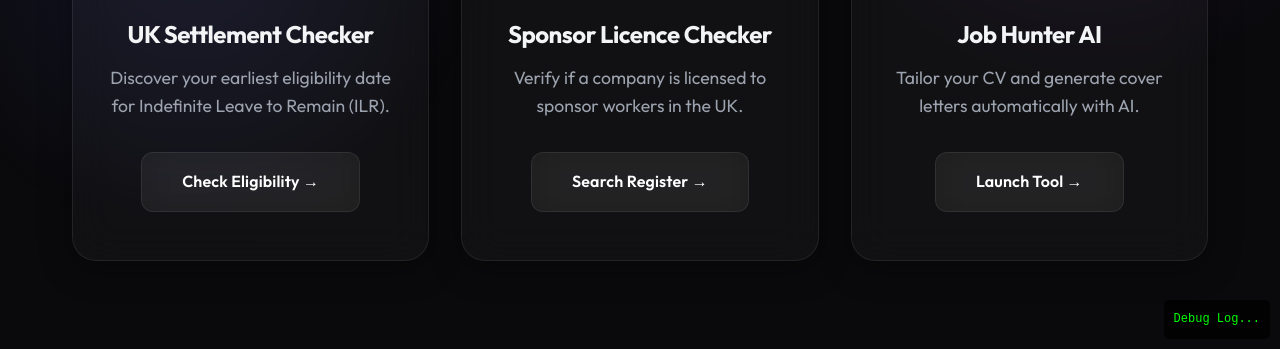
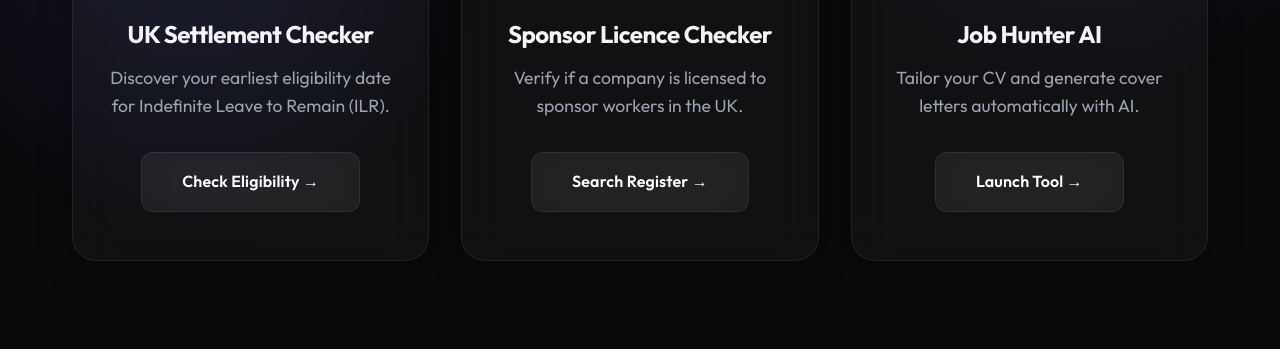
Before and after one commit to Zocially/Zocially-app, a plain HTML site: page Zocially/uk-insider.html in a window 1280 px wide. Shown: the part 451-800 px from the top of the page. Drawn offline with nearby package versions, Linux system fonts and the light colour scheme.

Commit message:
Remove debug log from UK Insider page

```diff
--- a/Zocially/uk-insider.html
+++ b/Zocially/uk-insider.html
@@ -86,9 +86,7 @@
         </div>
     </footer>
 
-    <div id="debug-console"
-        style="position: fixed; bottom: 10px; right: 10px; background: rgba(0,0,0,0.8); color: lime; padding: 10px; border-radius: 5px; font-family: monospace; font-size: 12px; z-index: 9999; max-width: 300px; max-height: 200px; overflow-y: auto; pointer-events: none;">
-        Debug Log...</div>
+
     <script src="script.js?v=3"></script>
 </body>
 
```
